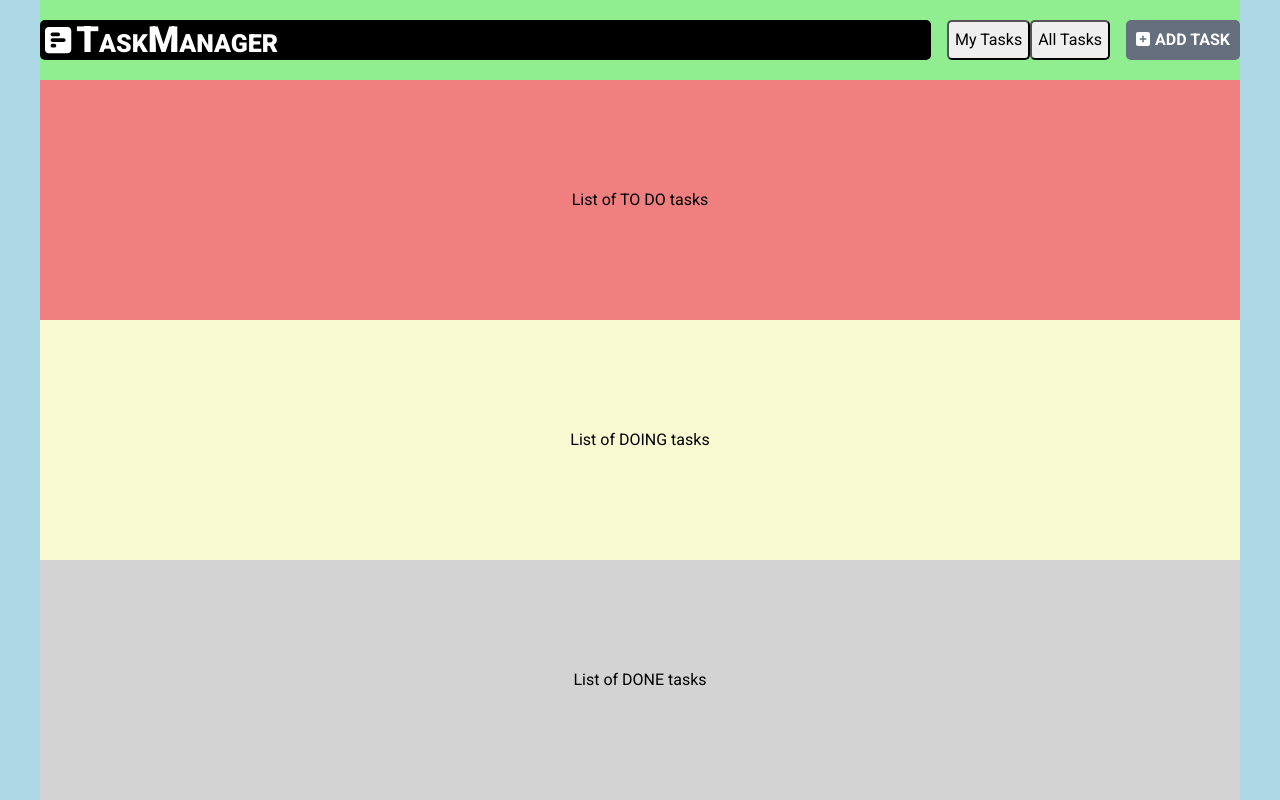
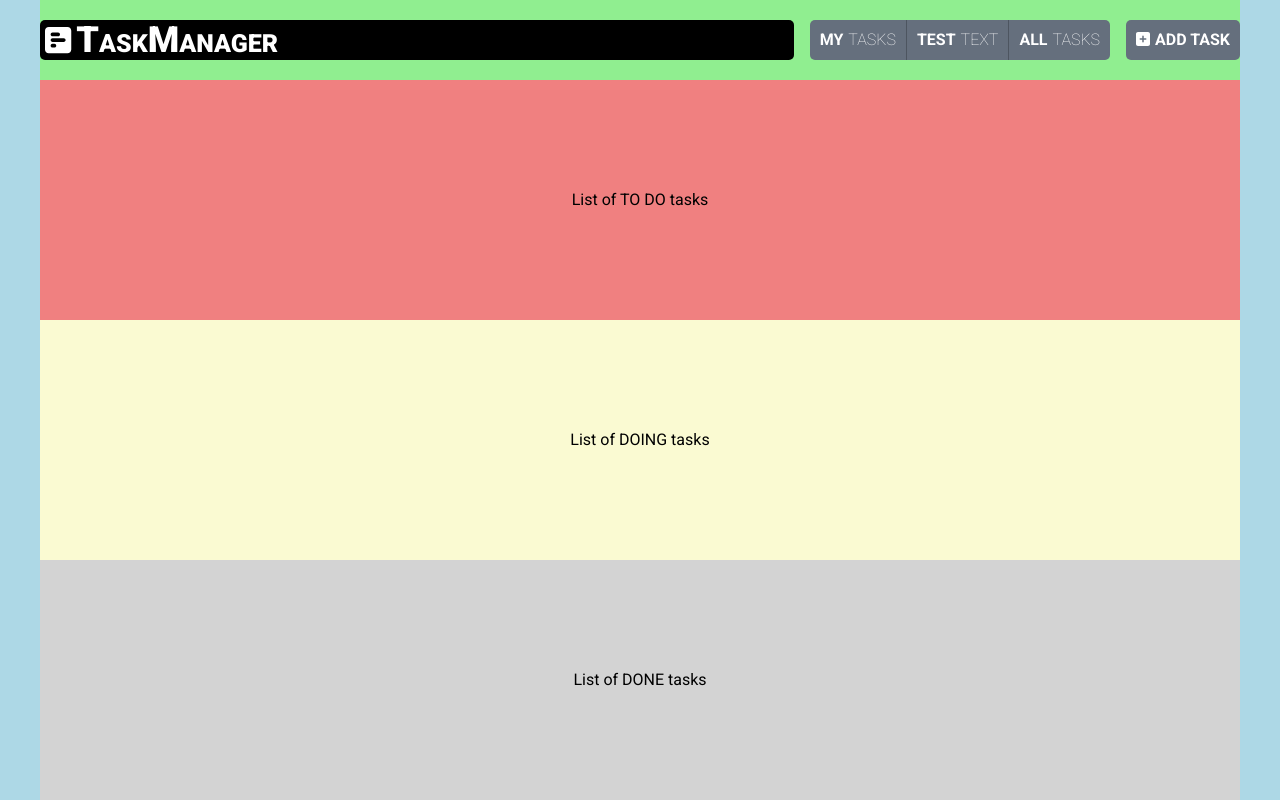
Before and after one commit to Colo-Codes/mini-project-task-manager, a React (Vite) app: page / in a window 1280 px wide. Built offline with nearby package versions, Linux system fonts and the light colour scheme.

Commit message:
ButtonGroup component

```diff
--- /dev/null
+++ b/src/components/header/ButtonGroup.jsx
@@ -0,0 +1,35 @@
+import PropTypes from 'prop-types';
+import styles from './styles/ButtonGroup.module.css';
+
+export default function ButtonGroup({ buttonGroupData }) {
+  const buttonElements = Object.entries(buttonGroupData).map(
+    ([key, { textPrimary, textSecondary, onClick }]) => (
+      <button key={key} className={styles[`${key}Button`]} onClick={onClick}>
+        <span className={styles.primaryText}>{textPrimary}</span>
+        <span className={styles.secondaryText}>{textSecondary}</span>
+      </button>
+    ),
+  );
+
+  return buttonElements;
+}
+
+ButtonGroup.propTypes = {
+  buttonGroupData: PropTypes.shape({
+    left: PropTypes.shape({
+      textPrimary: PropTypes.string.isRequired,
+      textSecondary: PropTypes.string.isRequired,
+      onClick: PropTypes.func.isRequired,
+    }).isRequired,
+    centerGroup: PropTypes.shape({
+      textPrimary: PropTypes.string.isRequired,
+      textSecondary: PropTypes.string.isRequired,
+      onClick: PropTypes.func.isRequired,
+    }),
+    right: PropTypes.shape({
+      textPrimary: PropTypes.string.isRequired,
+      textSecondary: PropTypes.string.isRequired,
+      onClick: PropTypes.func.isRequired,
+    }).isRequired,
+  }).isRequired,
+};
--- a/src/components/header/Header.jsx
+++ b/src/components/header/Header.jsx
@@ -5,8 +5,28 @@
   faSquarePlus,
 } from '@fortawesome/free-solid-svg-icons';
 import Button from './Button';
+import ButtonGroup from './ButtonGroup';
 
 export default function Header() {
+  // TODO: implement proper onClicks
+  const buttonGroupData = {
+    left: {
+      textPrimary: 'My',
+      textSecondary: 'Tasks',
+      onClick: () => console.log('left clicked'),
+    },
+    centerGroup: {
+      textPrimary: 'Test',
+      textSecondary: 'Text',
+      onClick: () => console.log('center clicked'),
+    },
+    right: {
+      textPrimary: 'All',
+      textSecondary: 'Tasks',
+      onClick: () => console.log('right clicked'),
+    },
+  };
+
   return (
     <header>
       <div className={styles.titleContainer}>
@@ -17,8 +37,9 @@
         <h1>TaskManager</h1>
       </div>
       <div className={styles.myAndAllTasksContainer}>
-        <button className={styles.myTasksButton}>My Tasks</button>
-        <button className={styles.allTasksButton}>All Tasks</button>
+        {/* <button className={styles.myTasksButton}>My Tasks</button>
+        <button className={styles.allTasksButton}>All Tasks</button> */}
+        <ButtonGroup buttonGroupData={buttonGroupData} />
       </div>
 
       <div className={styles.addTaskContainer}>
--- a/src/components/header/styles/Button.module.css
+++ b/src/components/header/styles/Button.module.css
@@ -3,6 +3,9 @@
   color: var(--header-color);
   border: none;
   padding: 5px 10px;
+  height: 100%;
+  width: max-content;
+  border-radius: var(--main-border-radius);
 
   .buttonIcon {
     margin-right: 5px;
--- /dev/null
+++ b/src/components/header/styles/ButtonGroup.module.css
@@ -0,0 +1,48 @@
+.leftButton,
+.centerGroupButton,
+.rightButton {
+  background: var(--header-button-bg-color);
+  color: var(--header-color);
+  border: none;
+  padding: 5px 10px;
+  height: 100%;
+  width: max-content;
+
+  .primaryText,
+  .secondaryText {
+    text-transform: uppercase;
+  }
+
+  .primaryText {
+    font-weight: var(--font-button-primary-weight);
+    margin-right: 5px;
+  }
+
+  .secondaryText {
+    font-weight: var(--font-button-secondary-weight);
+  }
+
+  &:hover {
+    background: var(--header-button-bg-hover-color);
+    cursor: pointer;
+  }
+
+  &:active {
+    background: var(--header-button-bg-color);
+  }
+}
+
+.leftButton {
+  border-top-left-radius: var(--main-border-radius);
+  border-bottom-left-radius: var(--main-border-radius);
+  border-right: 1px solid var(--header-button-bg-hover-color);
+}
+
+.centerGroupButton {
+  border-right: 1px solid var(--header-button-bg-hover-color);
+}
+
+.rightButton {
+  border-top-right-radius: var(--main-border-radius);
+  border-bottom-right-radius: var(--main-border-radius);
+}
--- a/src/components/header/styles/Header.module.css
+++ b/src/components/header/styles/Header.module.css
@@ -3,9 +3,10 @@
   justify-content: space-between;
   align-items: center;
   width: 100%;
+  height: var(--main-element-height);
 
   .titleContainer {
-    height: var(--main-element-height);
+    height: 100%;
     background-color: var(--header-bg-color);
     color: var(--header-color);
     border-radius: var(--main-border-radius);
@@ -30,19 +31,10 @@
     display: flex;
     align-items: center;
     margin: 0 1rem;
-
-    button {
-      width: max-content;
-      height: var(--main-element-height);
-      border-radius: var(--main-border-radius);
-    }
+    height: 100%;
   }
 
   .addTaskContainer {
-    button {
-      width: max-content;
-      height: var(--main-element-height);
-      border-radius: var(--main-border-radius);
-    }
+    height: 100%;
   }
 }
```
